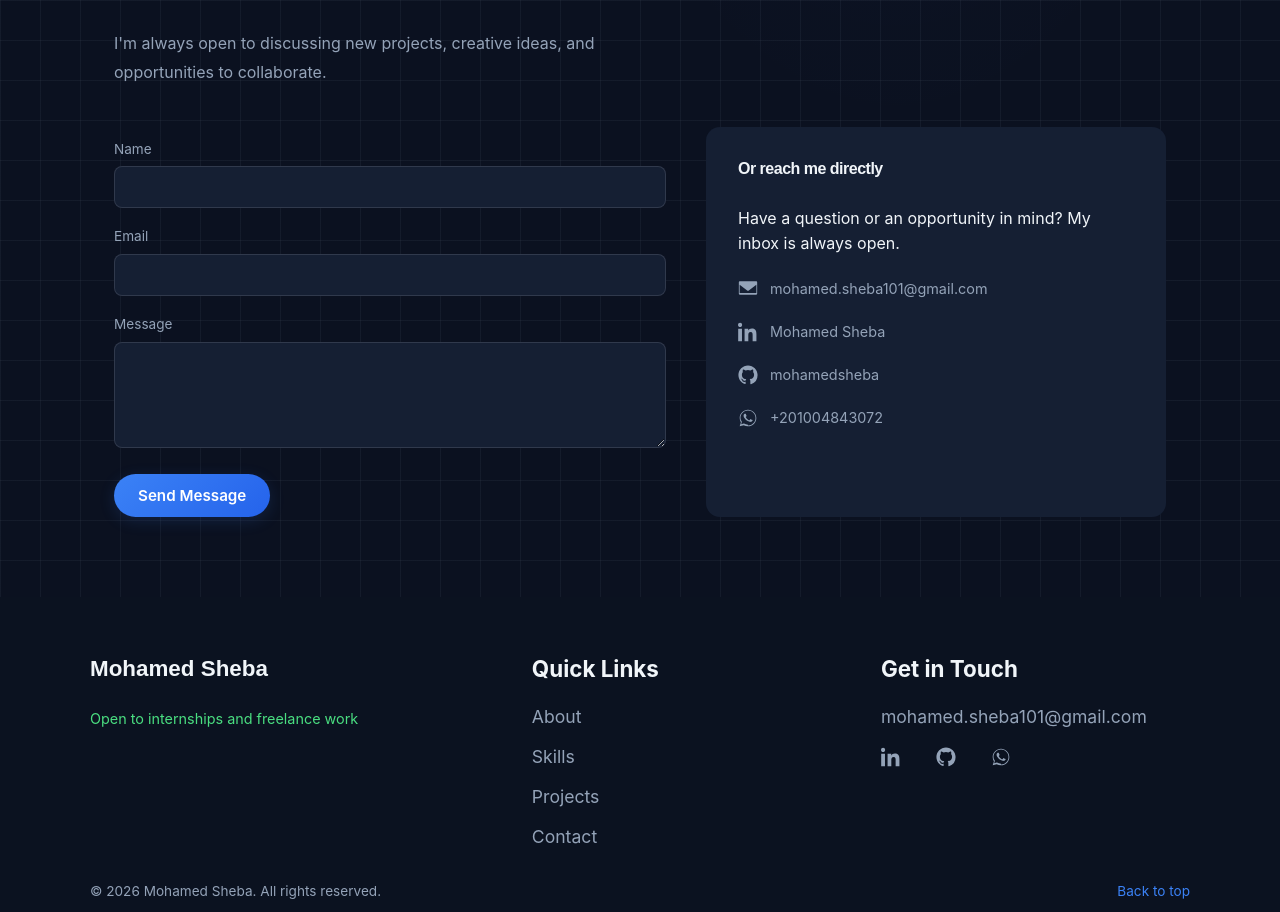
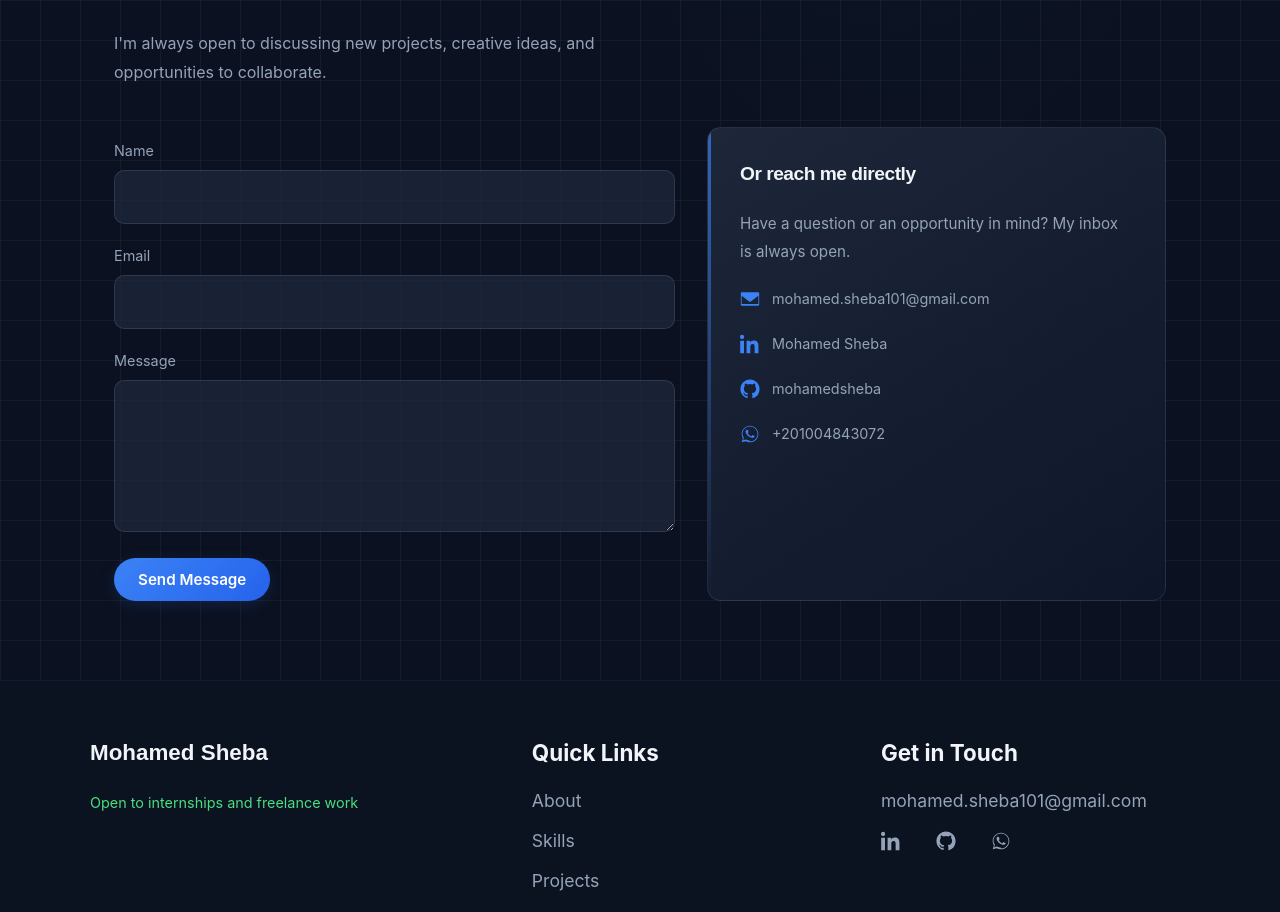
Before and after one commit to mohamedsheba/Portfolio_react-version, a React (Vite) app: page / in a window 1280 px wide. Shown: the part 4560-5472 px from the top of the page. Built offline with nearby package versions, Linux system fonts and the light colour scheme.

Commit message:
update contact section

```diff
--- a/src/App.css
+++ b/src/App.css
@@ -772,83 +772,213 @@
 
 
 /* Contact Section */
+
 .contact-grid {
     display: grid;
-	grid-template-columns: 1.2fr 1fr;
-	gap: 40px;
+    grid-template-columns: 1.1fr 0.9fr;
+    align-items: stretch;
+    gap: 32px;
 }
 
 .contact-form {
     display: flex;
     flex-direction: column;
-	gap: 6px;
+    gap: 8px;
 }
 
 .contact-form label {
-	font-size: 0.85rem;
+    margin-top: 12px;
     color: var(--text-muted);
-	margin-top: 12px;
+    font-size: 0.9rem;
+    transition: color var(--transition);
 }
 
 .contact-form input,
 .contact-form textarea {
-	background-color: var(--card-bg);
-	border: 1px solid rgba(241, 245, 249, 0.12);
-	border-radius: 8px;
-	padding: 12px 14px;
+    width: 100%;
+    background: rgba(30, 41, 59, 0.75);
+    border: 1px solid rgba(148, 163, 184, 0.18);
+    border-radius: 10px;
+    padding: 14px 16px;
     color: var(--text-color);
     font-family: var(--font-body);
+    font-size: 0.95rem;
+    line-height: 1.6;
     resize: vertical;
+    transition:
+        border-color var(--transition),
+        box-shadow var(--transition),
+        background-color var(--transition);
 }
 
 .contact-form input:focus,
 .contact-form textarea:focus {
     outline: none;
     border-color: var(--accent-color);
+    background-color: rgba(30, 41, 59, 0.95);
+    box-shadow: 0 0 0 3px rgba(56, 189, 248, 0.1);
+}
+
+.contact-form:focus-within label {
+    color: var(--secondary-color);
+}
+
+.contact-form textarea {
+    min-height: 150px;
 }
 
 .contact-form button {
-	margin-top: 20px;
+    margin-top: 18px;
     align-self: flex-start;
     border: none;
     cursor: pointer;
+    transition:
+        transform var(--transition),
+        box-shadow var(--transition),
+        opacity var(--transition);
+}
+
+.contact-form button:hover:not(:disabled) {
+    transform: translateY(-2px);
+    box-shadow: 0 6px 20px rgba(56, 189, 248, 0.18);
+}
+
+.contact-form button:disabled {
+    opacity: 0.65;
+    cursor: wait;
 }
 
 .contact-form .success-message {
     color: #4ADE80;
+    font-size: 0.9rem;
 }
 
 .contact-form .error-message {
-	color: #DC2626;
+    color: #F87171;
+    font-size: 0.9rem;
 }
 
 .contact-info {
-	background-color: var(--card-bg);
+    position: relative;
+    overflow: hidden;
+    background: linear-gradient(
+        145deg,
+        rgba(30, 41, 59, 0.95),
+        rgba(15, 23, 42, 0.95)
+    );
+    border: 1px solid rgba(148, 163, 184, 0.14);
     border-radius: var(--radius);
     padding: 32px;
     display: flex;
     flex-direction: column;
-	gap: 20px;
+    gap: 22px;
+    transition:
+        border-color var(--transition),
+        box-shadow var(--transition),
+        transform var(--transition);
+}
+
+.contact-info::before {
+    content: "";
+    position: absolute;
+    top: 0;
+    left: 0;
+    width: 3px;
+    height: 100%;
+    background: linear-gradient(
+        to bottom,
+        var(--accent-color),
+        transparent
+    );
+    opacity: 0.7;
+    transition: opacity var(--transition);
+}
+
+.contact-info:hover {
+    transform: translateY(-3px);
+    border-color: rgba(56, 189, 248, 0.35);
+    box-shadow: 0 12px 30px rgba(0, 0, 0, 0.15);
+}
+
+.contact-info:hover::before {
+    opacity: 1;
 }
 
 .contact-info h3 {
-	font-size: 1rem;
-	margin-bottom: 8px;
+    margin: 0;
+    color: var(--text-color);
+    font-family: var(--font-heading);
+    font-size: 1.2rem;
+    line-height: 1.5;
+}
+
+.contact-info > span {
+    color: var(--text-muted);
+    font-size: 0.95rem;
+    line-height: 1.8;
 }
 
 .contact-link {
     display: flex;
     align-items: center;
     gap: 12px;
+    min-width: 0;
     color: var(--text-muted);
     font-size: 0.9rem;
-	transition: color var(--transition);
+    line-height: 1.6;
+    overflow-wrap: anywhere;
+    transition:
+        color var(--transition),
+        transform var(--transition);
+}
+
+.contact-link svg {
+    flex-shrink: 0;
+    color: var(--accent-color);
+    transition: transform var(--transition);
 }
 
 .contact-link:hover {
-	color: var(--accent-color);
+    color: var(--secondary-color);
+    transform: translateX(4px);
 }
 
+.contact-link:hover svg {
+    transform: scale(1.1);
+}
+
+@media (max-width: 800px) {
+    .contact-grid {
+        grid-template-columns: 1fr;
+        gap: 28px;
+    }
+
+    .contact-info {
+        padding: 26px;
+    }
+}
+
+@media (prefers-reduced-motion: reduce) {
+    .contact-info,
+    .contact-info::before,
+    .contact-link,
+    .contact-link svg,
+    .contact-form input,
+    .contact-form textarea,
+    .contact-form button {
+        transition: none;
+    }
+
+    .contact-info:hover,
+    .contact-link:hover,
+    .contact-form button:hover:not(:disabled) {
+        transform: none;
+    }
+
+    .contact-link:hover svg {
+        transform: none;
+    }
+}
 
 /* Footer */
 .footer {
--- a/src/components/Contact.jsx
+++ b/src/components/Contact.jsx
@@ -40,34 +40,40 @@ export default function Contact() {
     const [status, setStatus] = useState("")
 
     async function handleSubmit(e) {
-        e.preventDefault()
-        setIsSubmitting(true)
-        const data = {
-            name,
-            email,
-            message
-        }
+        e.preventDefault();
 
+        setIsSubmitting(true);
+        setStatus("");
+
+        const data = { name, email, message };
+
+        try {
             const response = await fetch(
                 "https://formspree.io/f/xyeydone",
                 {
                     method: "POST",
                     headers: {
-                    "Content-Type": "application/json"
+                        "Content-Type": "application/json",
+                        Accept: "application/json"
                     },
                     body: JSON.stringify(data)
                 }
-        )
+            );
 
-        if (response.ok) {
-            setStatus("success")
-            setName("")
-            setEmail("")
-            setMessage("")
-        } else {
-            setStatus("error")
+            if (!response.ok) {
+                throw new Error("Failed to send message");
             }
-        setIsSubmitting(false)
+
+            setStatus("success");
+            setName("");
+            setEmail("");
+            setMessage("");
+        } catch (error) {
+            setStatus("error");
+            console.log(error)
+        } finally {
+            setIsSubmitting(false);
+        }
     }
 
     return (
@@ -104,7 +110,10 @@ export default function Contact() {
                                     type={input.type}
                                     id={input.name}
                                     name={input.name}
-                                    onChange={(e) => setEmail(e.target.value)}
+                                    onChange={(e) => {
+                                        setName(e.target.value);
+                                        setStatus("");
+                                    }}
                                     value={email}
                                     required
                                 />
@@ -146,7 +155,6 @@ export default function Contact() {
                         <a
                             key={link.name}
                             href={link.url}
-                            target="_blank"
                             rel="noopener"
                             className="contact-link"
                         >
```
Lines whose indentation alone changed are shown as unchanged.
